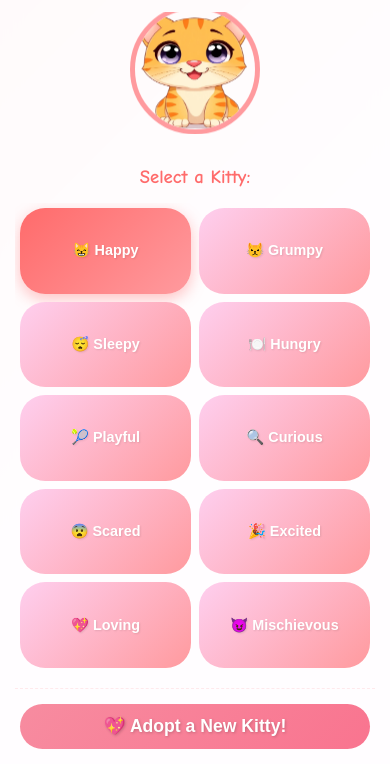
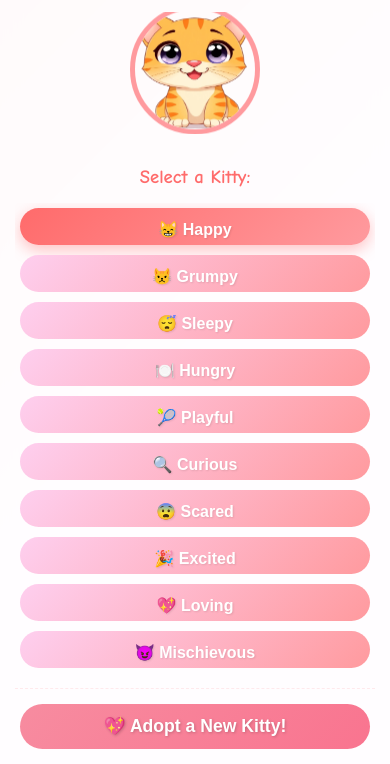
Before and after one commit to websimapi/websim-kitty-meow-machine-generator-ai, a plain HTML site: page index.html in a window 390 px wide. Shown: the part 80-844 px from the top of the page. Drawn offline with nearby package versions, Linux system fonts and the light colour scheme.

Commit message:
v7: The compact list is to hard to read please fix and the adopt a new kitty MUST be shown a list of current kitteb emotes so it Does NOT generate a repeat

```diff
--- a/script.js
+++ b/script.js
@@ -171,15 +171,17 @@ class KittyMoodMachine {
         this.newKittyBtn.textContent = '💖 Finding a kitty...';
 
         try {
+            const existingKittyNames = Object.values(this.moodData).map(data => data.name).join(', ');
+
             const chatCompletion = await websim.chat.completions.create({
                 messages: [
                     {
                         role: "system",
-                        content: `You are a cat character creator. Create a unique, adorable cartoon cat. Respond with JSON containing a short "name" (e.g., "✨ Sparkle") and a "description" (e.g., "A fluffy calico cat wearing a tiny bow tie"). The name should be short and include a relevant emoji.`
+                        content: `You are a cat character creator. Create a unique, adorable cartoon cat. Respond with JSON containing a short "name" (e.g., "✨ Sparkle") and a "description" (e.g., "A fluffy calico cat wearing a tiny bow tie"). The name should be short and include a relevant emoji. Do not create a character similar to the ones that already exist.`
                     },
                     {
                         role: "user",
-                        content: "Create a new cat character for me."
+                        content: `Create a new cat character for me. Existing characters are: ${existingKittyNames}`
                     }
                 ],
                 json: true,
--- a/styles.css
+++ b/styles.css
@@ -381,16 +381,16 @@ header p {
     }
 
     .mood-buttons {
-        grid-template-columns: repeat(2, 1fr);
-        gap: 8px;
+        grid-template-columns: 1fr;
+        gap: 10px;
         overflow-y: auto;
         padding-right: 5px; /* for scrollbar */
     }
 
     .mood-btn {
         width: 100%;
-        padding: 10px;
-        font-size: 0.9rem;
+        padding: 12px;
+        font-size: 1rem;
     }
 
     .new-kitty-controls {
```
